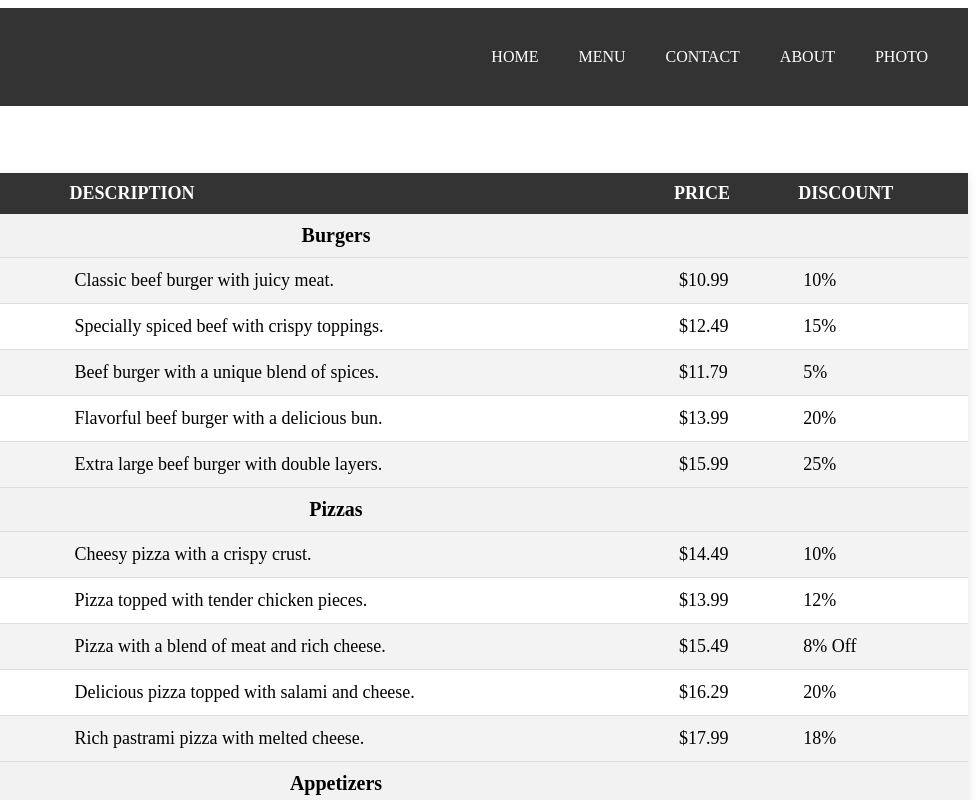
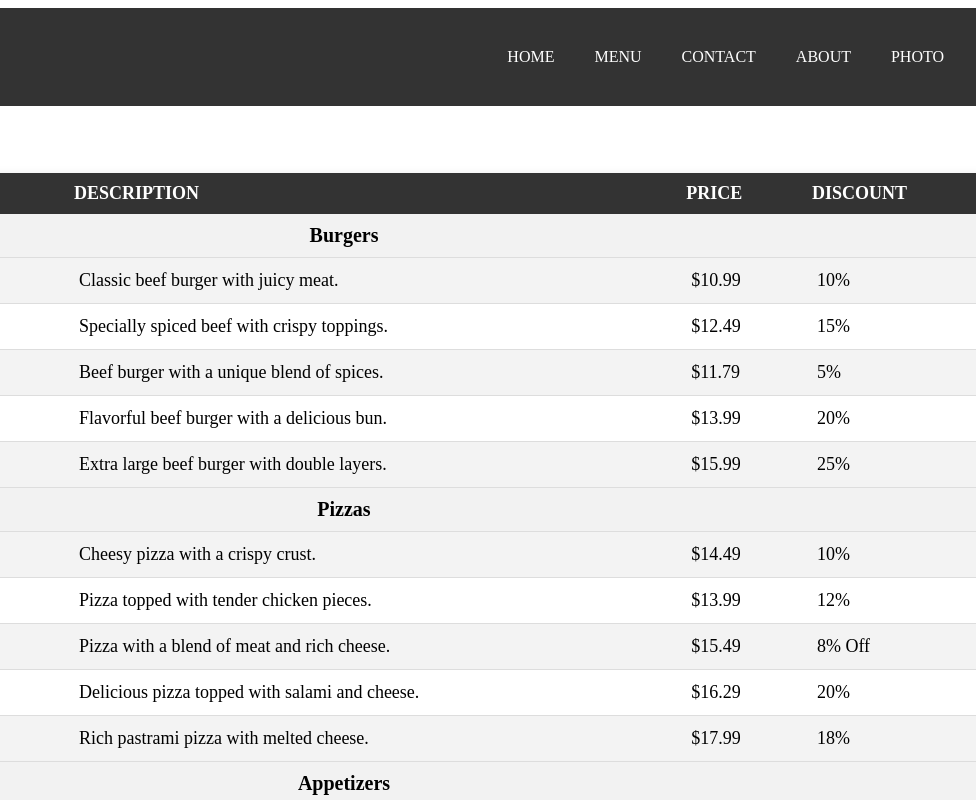
Before and after one commit to arby7/Family-Restaurant, a plain HTML site: page menu.html in a window 1280 px wide. Shown: the top 800 px of the page, 304-1280 px from the left. Drawn offline with Linux system fonts and the light colour scheme.

Commit message:
Update menu.css

```diff
--- a/menu.css
+++ b/menu.css
@@ -105,3 +105,7 @@ table {
 table {
     box-shadow: 0 2px 10px rgba(0, 0, 0, 0.1);
 }
+body {
+    height: 100%;
+    width: 100%;
+}
```
